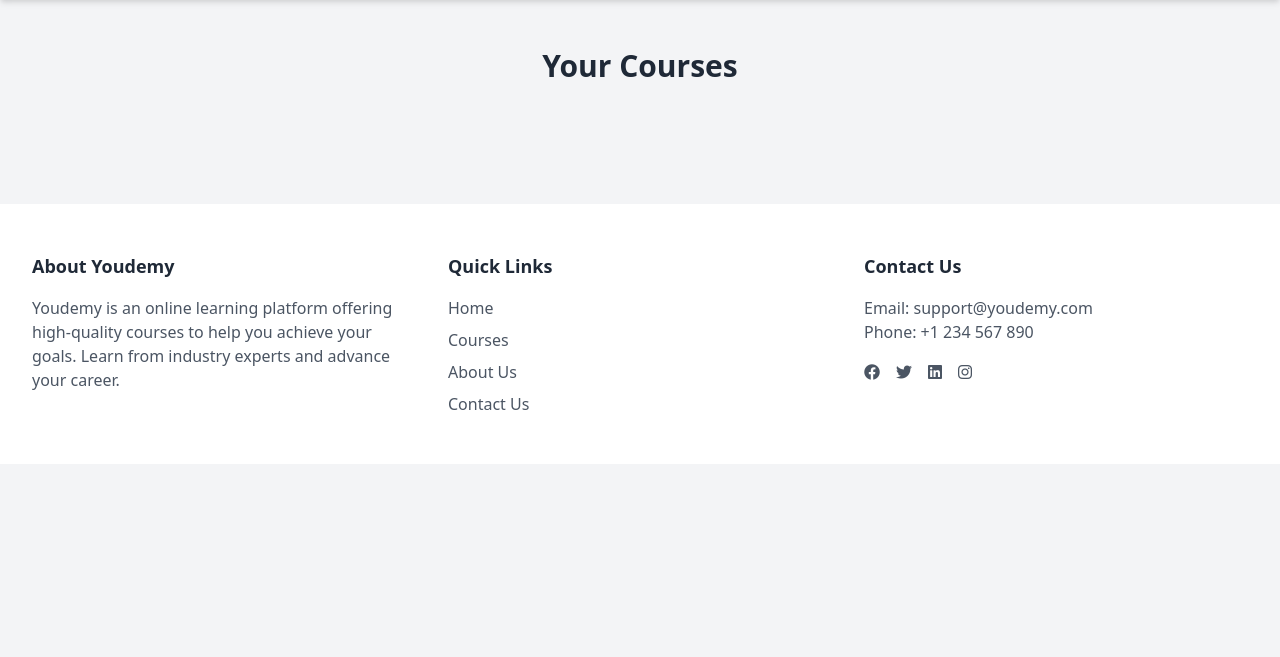
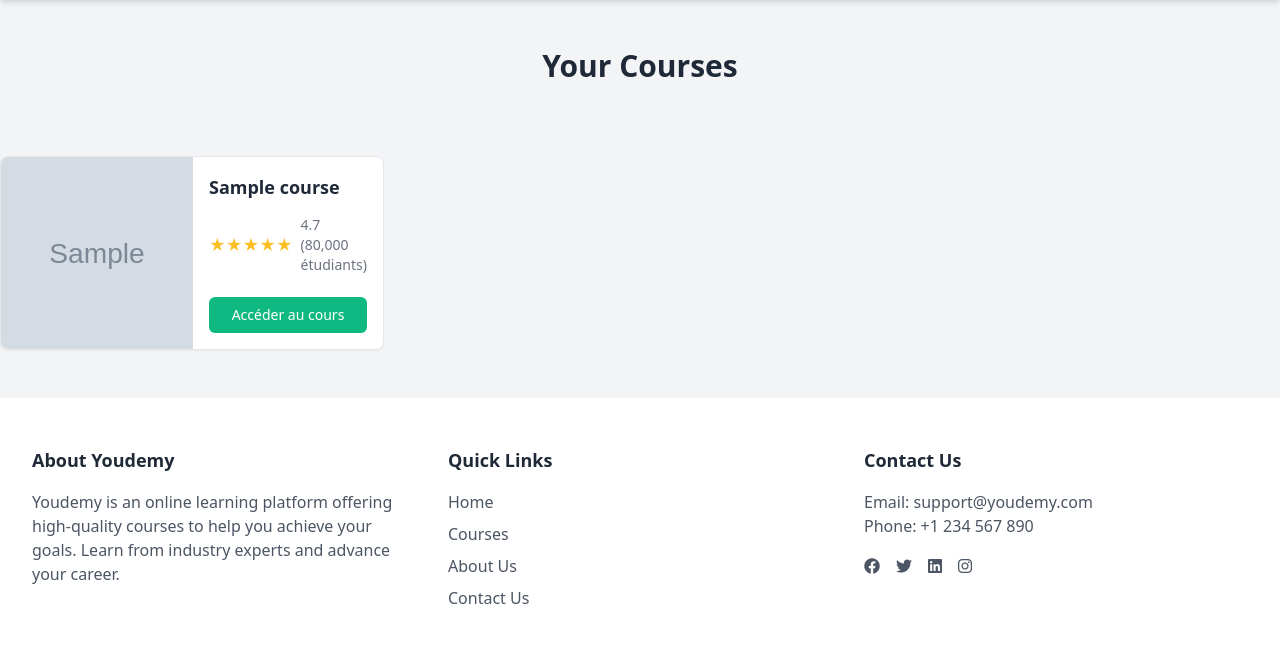
Before and after one commit to Dwizza/youdemy, a PHP site: page /myCourses.php in a window 1280 px wide. Shown: the part 80-737 px from the top of the page. Run offline with PHP 8.4, Linux system fonts and the light colour scheme; the visitor is signed in with stand-in values (Sample User, id 1); tables that the repository leaves empty or names only in its code hold one stand-in row (values such as "Sample post"); grey boxes marked "Sample" are stand-in pictures; some libraries are stand-ins or nearby versions.

Commit message:
ajouter les cours d un etudiant dans son profil

```diff
--- /dev/null
+++ b/classes/studentCourses.php
@@ -0,0 +1,17 @@
+<?php
+include_once '../config/database.php';
+class StudentCourses{
+
+    public function studentCourses(){
+        $conn = Database::getConnection();
+        $stmt = $conn->prepare("SELECT * FROM courses
+                                join enrollments ON courses.course_id = enrollments.course_id
+                                join users ON users.user_id = enrollments.student_id
+                                where enrollments.student_id = :student_id");
+        $stmt->execute([':student_id' => $_SESSION['userid']]);
+        $studentCourses = $stmt->fetchAll();
+
+        return $studentCourses;
+    }
+}
+?>
--- a/viewEnseignant/allCourses.php
+++ b/viewEnseignant/allCourses.php
@@ -39,9 +39,9 @@
                     echo "<span class='text-gray-600 ml-2'>4.7 (80,000 students)</span>";
                     echo "</div>";
                     if($count == 0){
-                        echo "<a href='detailsCourse.php?course_id=".$course['course_id']."&type=".$course['type']."' class='justify-self-end text-2xl font-bold text-gray-100 py-2 bg-green-500 text-center rounded-lg transition-all duration-300 ease-in-out hover:text-gray-50 hover:bg-green-600 hover:scale-105 hover:shadow-lg'>S'inscrire</a>";
+                        echo "<a href='detailsCourse.php?course_id=".$course['course_id']."&type=".$course['type']."' class='justify-self-end text-lg font-medium text-gray-100 py-2 bg-green-500 text-center rounded-lg transition-all duration-300 ease-in-out hover:text-gray-50 hover:bg-green-600 hover:scale-105 hover:shadow-lg'>S'inscrire</a>";
                     }else{
-                        echo "<a href='detailsCourse.php?course_id=".$course['course_id']."&type=".$course['type']."' class='justify-self-end text-2xl font-bold text-gray-100 py-2 bg-green-500 text-center rounded-lg transition-all duration-300 ease-in-out hover:text-gray-50 hover:bg-green-600 hover:scale-105 hover:shadow-lg'>Entrer</a>";
+                        echo "<a href='detailsCourse.php?course_id=".$course['course_id']."&type=".$course['type']."' class='justify-self-end text-lg font-medium text-gray-100 py-2 bg-green-500 text-center rounded-lg transition-all duration-300 ease-in-out hover:text-gray-50 hover:bg-green-600 hover:scale-105 hover:shadow-lg'>Accéder au cours</a>";
                     }
                     echo "</div>";
                     echo "</div>";
--- a/viewEnseignant/index.php
+++ b/viewEnseignant/index.php
@@ -41,11 +41,11 @@ include_once 'header.php';
                     echo "</div>";
                     if($count == 0){
                     if($_SESSION){
-                        echo "<a href='detailsCourse.php?course_id=".$course['course_id']."&type=".$course['type']."&user_id=".$course['teacher_id']."' class='justify-self-end text-2xl font-bold text-gray-100 py-2 bg-green-500 text-center rounded-lg transition-all duration-300 ease-in-out hover:text-gray-50 hover:bg-green-600 hover:scale-105 hover:shadow-lg'>S'inscrire</a>";
+                        echo "<a href='detailsCourse.php?course_id=".$course['course_id']."&type=".$course['type']."&user_id=".$course['teacher_id']."' class='justify-self-end text-lg font-medium text-gray-100 py-2 bg-green-500 text-center rounded-lg transition-all duration-300 ease-in-out hover:text-gray-50 hover:bg-green-600 hover:scale-105 hover:shadow-lg'>S'inscrire</a>";
                     }else{
                         echo "<a href='login.php' class='justify-self-end text-2xl font-bold text-gray-100 py-2 bg-green-500 text-center rounded-lg transition-all duration-300 ease-in-out hover:text-gray-50 hover:bg-green-600 hover:scale-105 hover:shadow-lg'>S'inscrire</a>";
                     }}else{
-                        echo "<a href='detailsCourse.php?course_id=".$course['course_id']."&type=".$course['type']."&user_id=".$course['teacher_id']."' class='justify-self-end text-2xl font-bold text-gray-100 py-2 bg-green-500 text-center rounded-lg transition-all duration-300 ease-in-out hover:text-gray-50 hover:bg-green-600 hover:scale-105 hover:shadow-lg'>Entrer</a>";
+                        echo "<a href='detailsCourse.php?course_id=".$course['course_id']."&type=".$course['type']."&user_id=".$course['teacher_id']."' class='justify-self-end text-lg font-medium text-gray-100 py-2 bg-green-500 text-center rounded-lg transition-all duration-300 ease-in-out hover:text-gray-50 hover:bg-green-600 hover:scale-105 hover:shadow-lg'>Accéder au cours</a>";
                     }
                     echo "</div>";
                     echo "</div>";
--- a/viewEnseignant/myCourses.php
+++ b/viewEnseignant/myCourses.php
@@ -1,11 +1,41 @@
-<?php include_once 'header.php';?>
-<div class="container mx-auto py-8 md:py-12 px-4">
+<?php include_once 'header.php';
+include_once '../classes/studentCourses.php';
+?>
+    <div class="container  mx-auto py-8 md:py-12 px-4">
         <h2 class="text-2xl md:text-3xl font-bold text-gray-800 mb-6 text-center">Your Courses</h2>
-</div>
+    </div>
 
-<!-- Courses -->
-<div class="grid grid-cols-1 md:grid-cols-2 gap-6">
+<div class="flex gap-3 flex-wrap">
+    <!-- Courses -->
+    <?php
+        $studentCourses = new StudentCourses();
+        $courses = $studentCourses->StudentCourses();
+        foreach($courses as $course){
+    ?>
+    <div class="bg-white w-96 rounded-lg border border-gray-200 shadow-sm overflow-hidden flex">
+        <!-- Image du cours -->
+        <img src="<?= $course['thumbnail']?>" alt="Course Image" class="w-48 h-48 object-cover">
 
+        <!-- Contenu de la carte -->
+        <div class="p-4 flex flex-col justify-between flex-grow">
+            <!-- Titre et auteur -->
+            <div>
+                <h3 class="text-lg font-semibold text-gray-800 mb-1"><?= $course['title']?></h3>
+            </div>
+
+            <!-- Note et nombre d'étudiants -->
+            <div class="flex items-center mb-3">
+                <span class="text-yellow-400">★★★★★</span>
+                <span class="text-sm text-gray-500 ml-2">4.7 (80,000 étudiants)</span>
+            </div>
+
+            <!-- Bouton pour accéder au cours -->
+            <a href="detailsCourse.php?course_id=<?= $course['course_id']?>&type=<?= $course['type']?>" class="block w-full text-center text-sm font-medium text-white bg-green-500 px-4 py-2 rounded-md hover:bg-green-600 transition-colors duration-200">
+                Accéder au cours
+            </a>
+        </div>
+    </div>
+    <?php }?>
 </div>
 
 <?php include_once 'footer.php';?>
```
Also changed, not shown: classes/pdf.php (+12 -0 lines), classes/statisticsTeacher.php (added, +15 -0 lines), dashboard/courses.php (+10 -9 lines).
